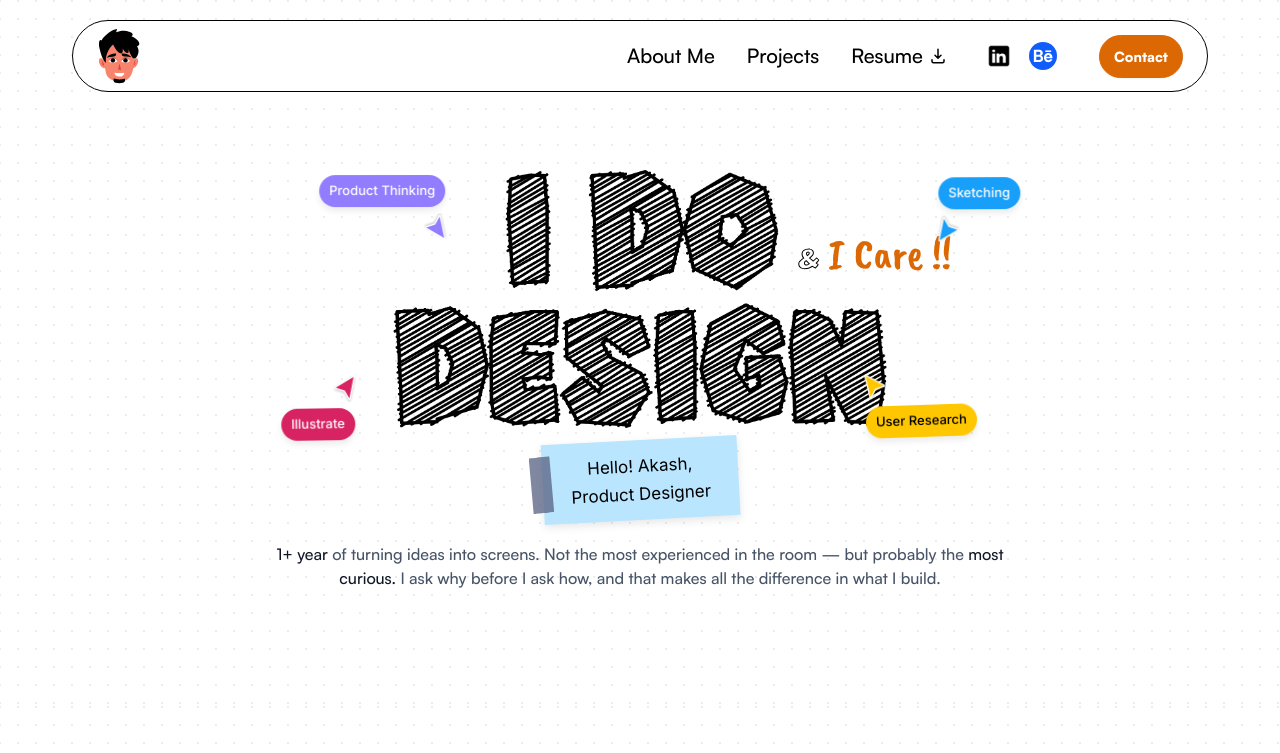
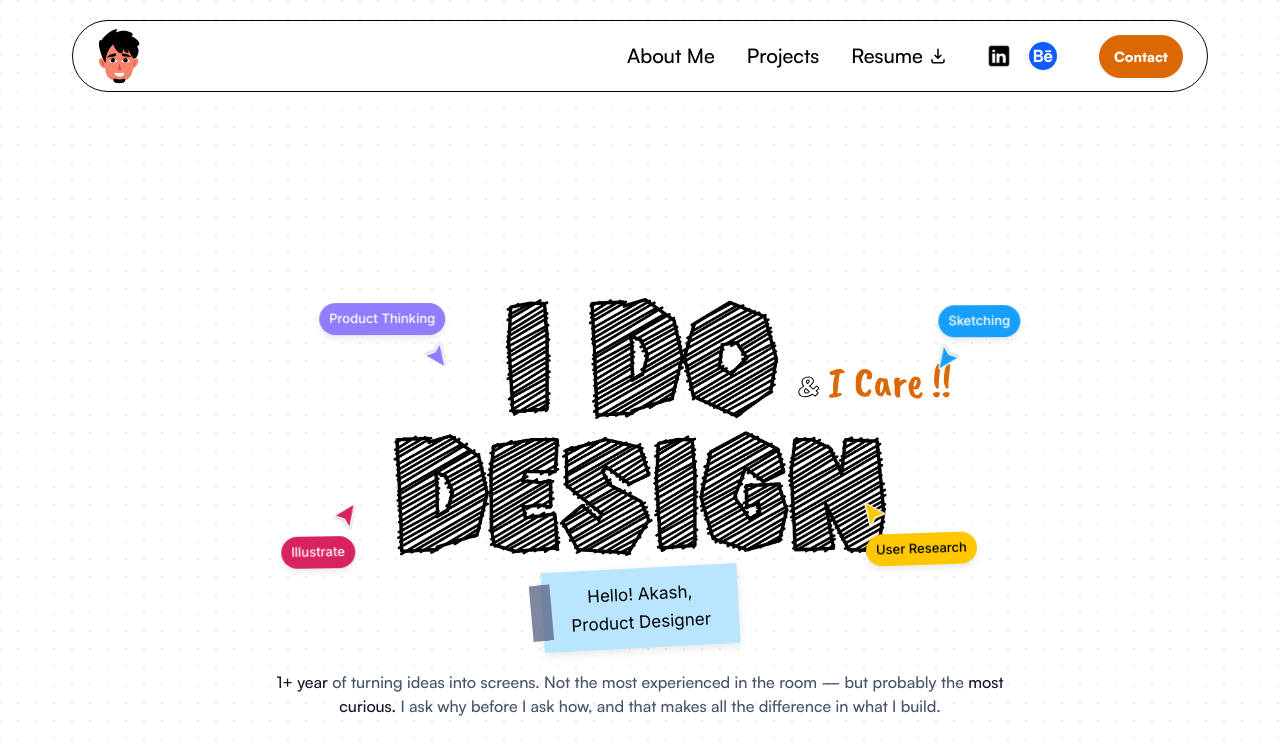
Before and after one commit to Akash-karan/Updated-Resume, a Next.js app: page / in a window 1280 px wide. Shown: the top 753 px of the page. Built offline with nearby package versions, Linux system fonts and the light colour scheme.

Commit message:
Show animated hero tags/arrows down to 900px width

```diff
--- a/src/components/Hero.tsx
+++ b/src/components/Hero.tsx
@@ -112,7 +112,7 @@ function FloatingTag({ tag }: { tag: Tag }) {
 
   return (
     <motion.div
-      className={`pointer-events-none absolute z-20 hidden lg:flex flex-col gap-2 ${
+      className={`pointer-events-none absolute z-20 hidden min-[900px]:flex flex-col gap-2 ${
         tag.align === "end" ? "items-end" : "items-start"
       }`}
       style={{ ...tag.style, willChange: "transform" }}
@@ -143,10 +143,10 @@ export default function Hero() {
   return (
     <section
       id="top"
-      className="dot-grid relative w-full overflow-hidden pt-28 pb-12 sm:pt-32 lg:pt-0"
+      className="dot-grid relative w-full overflow-hidden pt-28 pb-12 sm:pt-32 min-[900px]:pt-0"
     >
       {/* Large-screen artistic stage */}
-      <div className="relative mx-auto hidden w-full max-w-[1440px] lg:-mt-[25px] lg:block" style={{ aspectRatio: "1440 / 768" }}>
+      <div className="relative mx-auto hidden w-full max-w-[1440px] min-[900px]:-mt-[25px] min-[900px]:block" style={{ aspectRatio: "1440 / 768" }}>
         {tags.map((tag) => (
           <FloatingTag key={tag.label} tag={tag} />
         ))}
@@ -196,7 +196,7 @@ export default function Hero() {
       </div>
 
       {/* Mobile / tablet stacked layout */}
-      <div className="mx-auto flex max-w-2xl flex-col items-center px-6 text-center lg:hidden">
+      <div className="mx-auto flex max-w-2xl flex-col items-center px-6 text-center min-[900px]:hidden">
         <div className="mb-4 flex flex-wrap items-center justify-center gap-2">
           <Pill tag={tags[0]} />
           <Pill tag={tags[2]} />
```
